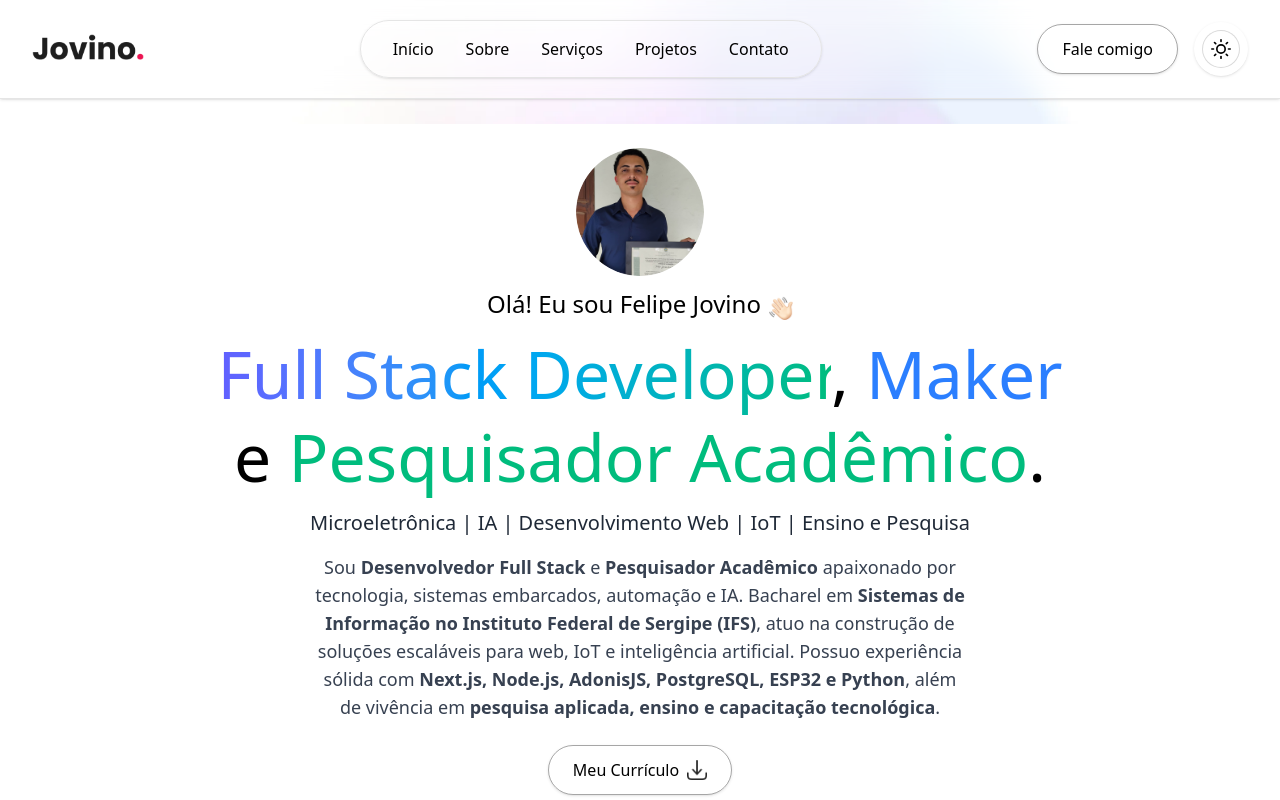
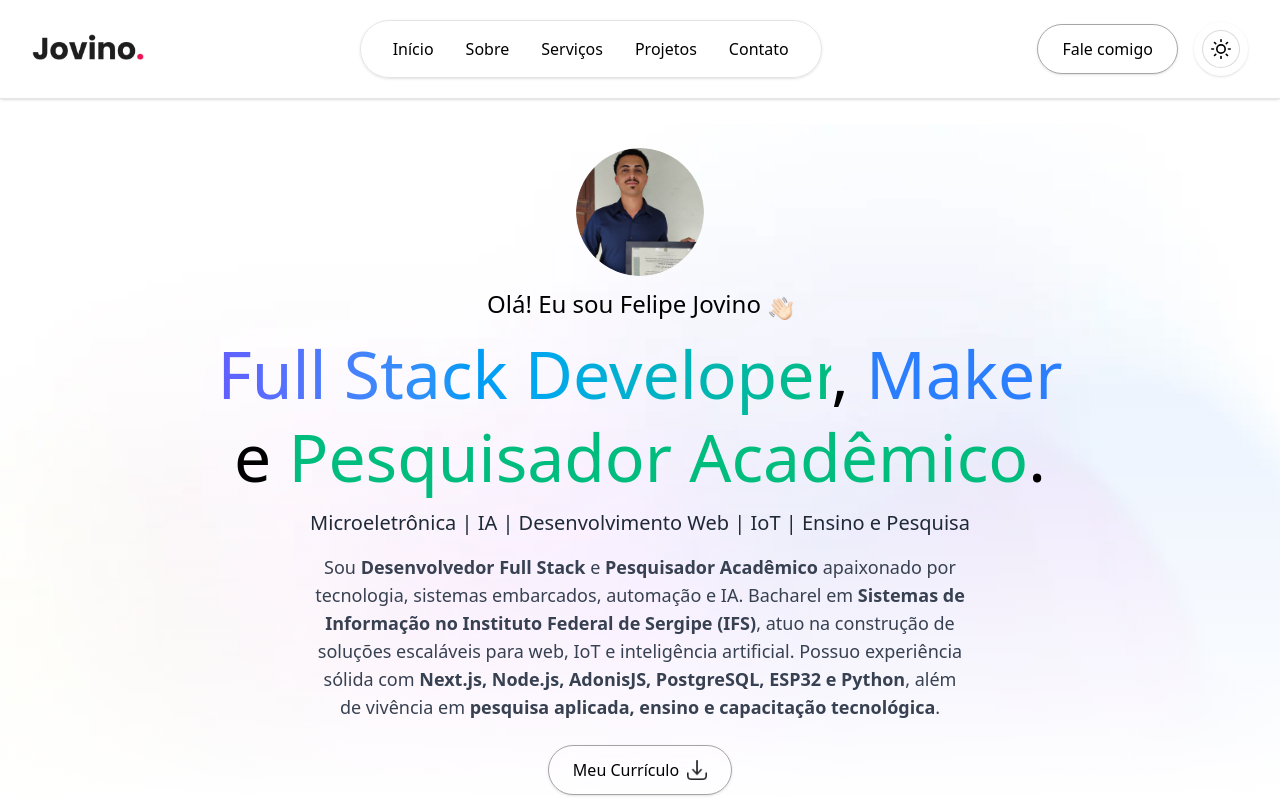
Before and after one commit to Jovinull/portfolio, a Next.js app: page / in a window 1280 px wide. Shown: the top 800 px of the page. Built offline with nearby package versions, Linux system fonts and the light colour scheme; no server answers; a web font is replaced by a local one.

Commit message:
feat(hero): mover header_bg_color do navbar para o fundo da seção Header

```diff
--- a/app/components/header/Header.tsx
+++ b/app/components/header/Header.tsx
@@ -1,3 +1,4 @@
+import HeaderBackground from '../navbar/header/HeaderBackground';
 import ProfileImage from './ProfileImage';
 import Greeting from './Greeting';
 import Title from './Title';
@@ -7,8 +8,17 @@ import ActionButtons from '@/app/components/buttons/ActionButtons';
 
 export default function Header() {
   return (
-    <section className="bg-theme text-theme w-full px-[12%] pt-6">
-      <div className="flex flex-col items-center text-center">
+    <section
+      id="top"
+      className="
+        bg-theme text-theme relative isolate w-full overflow-hidden
+        px-[12%] pt-6
+        min-h-[calc(100svh-var(--navbar-height))]
+      "
+    >
+      <HeaderBackground />
+
+      <div className="relative z-10 flex flex-col items-center text-center">
         <ProfileImage />
         <Greeting />
         <Title />
--- a/app/components/navbar/Navbar.tsx
+++ b/app/components/navbar/Navbar.tsx
@@ -1,4 +1,3 @@
-import HeaderBackground from './header/HeaderBackground';
 import Logo from './header/Logo';
 import MenuLinks from './header/MenuLinks';
 import NavbarClient from './NavbarClient';
@@ -6,7 +5,6 @@ import NavbarClient from './NavbarClient';
 export default function Navbar() {
   return (
     <div className="relative">
-      <HeaderBackground />
 
       <header className="fixed top-0 left-0 z-50 w-full">
         <nav className="border-theme bg-theme/70 supports-[backdrop-filter]:bg-theme/60 mx-auto flex max-w-[1280px] items-center justify-between border-b px-6 py-5 shadow-sm backdrop-blur-md md:px-8">
--- a/app/components/navbar/header/HeaderBackground.tsx
+++ b/app/components/navbar/header/HeaderBackground.tsx
@@ -3,8 +3,23 @@ import { assets } from '@/assets/assets';
 
 export default function HeaderBackground() {
   return (
-    <div className="pointer-events-none absolute top-0 right-0 -z-10 w-11/12 translate-y-[-40%] scale-80 dark:hidden">
-      <Image src={assets.header_bg_color} alt="" aria-hidden="true" className="w-full" priority />
+    <div className="pointer-events-none absolute inset-0 z-0 overflow-hidden dark:hidden">
+      <Image
+        src={assets.header_bg_color}
+        alt=""
+        aria-hidden="true"
+        fill
+        priority
+        sizes="100vw"
+        className="
+          object-cover
+          object-top-right
+          scale-[1.35]
+          opacity-100
+        "
+      />
+
+      <div className="absolute inset-0 bg-gradient-to-b from-white/0 via-white/15 to-white" />
     </div>
   );
 }
```
